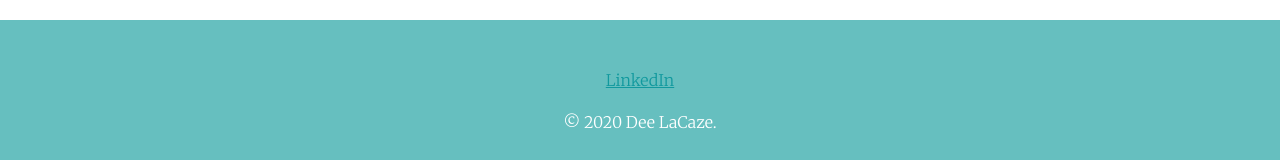
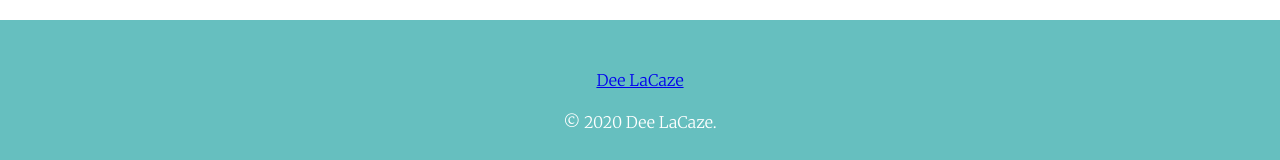
Before and after one commit to BH-Consults/mypersonalwebsite, a plain HTML site: page index.html in a window 1280 px wide. Shown: the part 2845-3005 px from the top of the page. Drawn offline with Linux system fonts and the light colour scheme.

Commit message:
Added LinkedIN Badge

```diff
--- a/index.html
+++ b/index.html
@@ -57,7 +57,8 @@
   <br>
   <br>
     <div class="bottom-container">
-    <a class="footer-link" href="https://www.linkedin.com/in/dee-lacaze-6664a0132/">LinkedIn</a>
+    <script type="text/javascript" src="https://platform.linkedin.com/badges/js/profile.js" async defer></script>
+      <div class="LI-profile-badge"  data-version="v1" data-size="medium" data-locale="en_US" data-type="horizontal" data-theme="light" data-vanity="dee-lacaze-6664a0132"><a class="LI-simple-link" href='https://www.linkedin.com/in/dee-lacaze-6664a0132?trk=profile-badge'>Dee LaCaze</a></div>
     <p class="copyright">© 2020 Dee LaCaze.</p>
   </div>
 </body>
```
